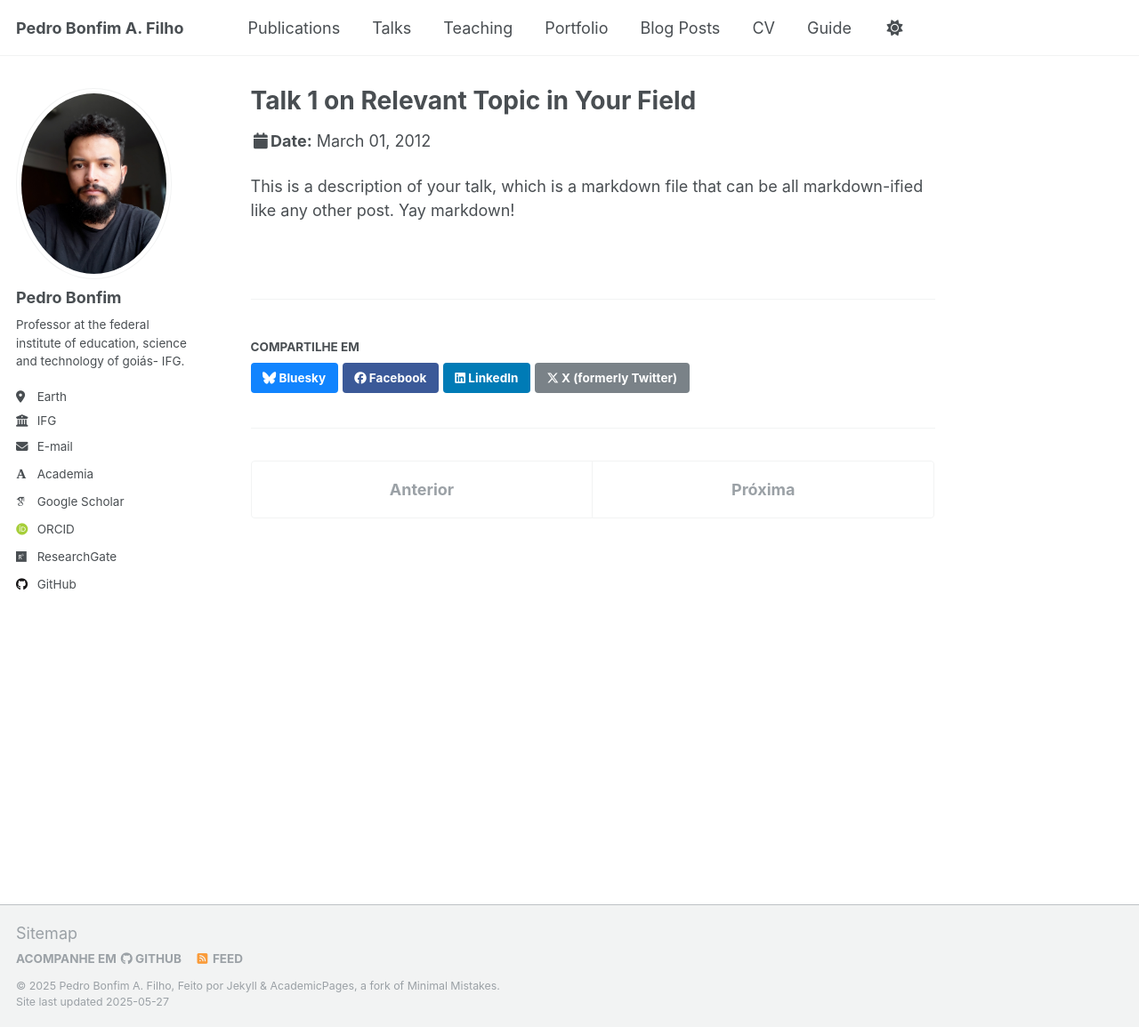
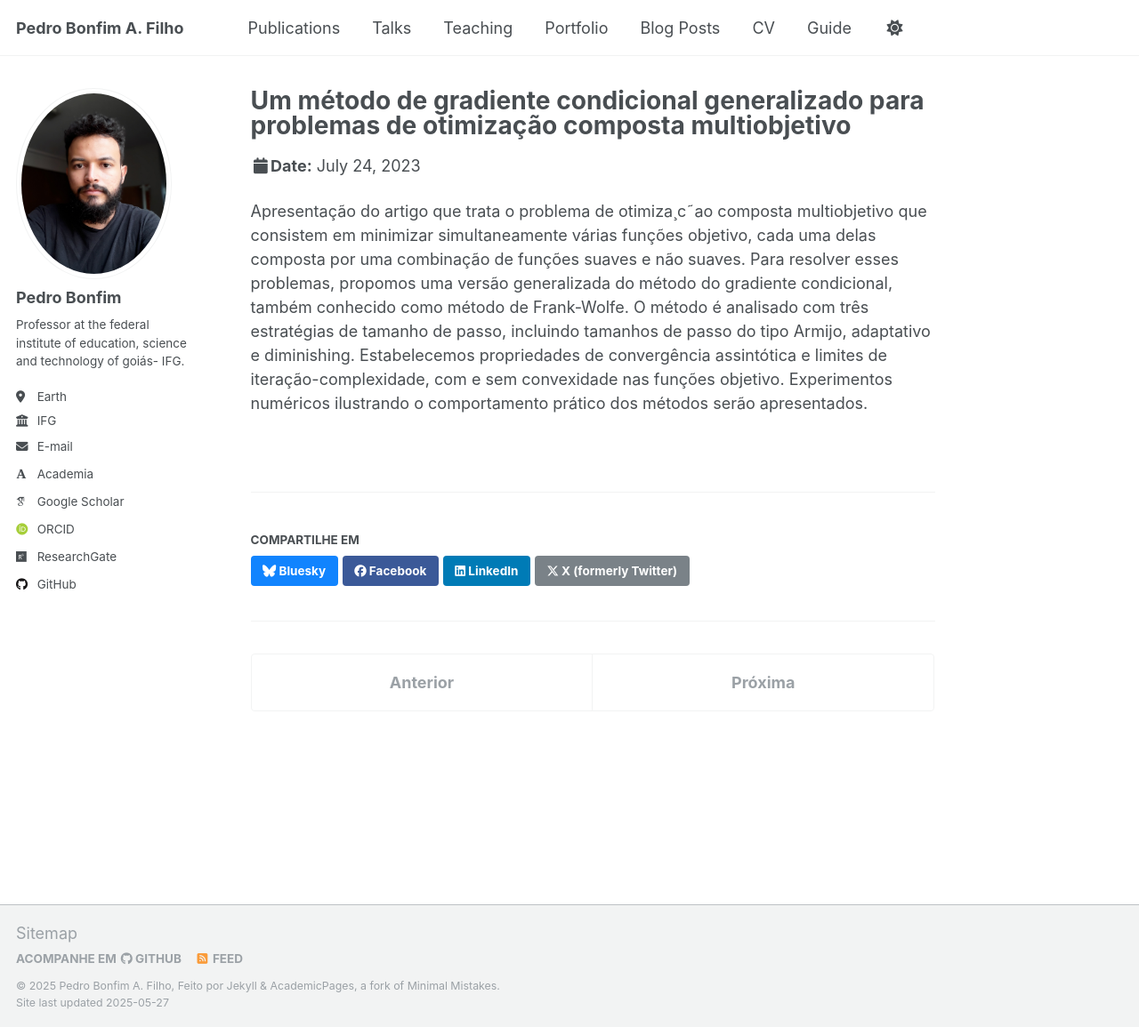
Before and after one commit to pedroassuncaofilho/pedroassuncaofilho.github.io, a Jekyll site: the page built from _talks/2012-03-01-talk-1.md, in a window 1280 px wide and 1155 px high. Shown: the whole window at 89% size. Built offline with Jekyll 4.4.1, drawn with Linux system fonts in a browser that asks for light colours; some web fonts are replaced.

Commit message:
talk-1.md

```diff
--- a/_talks/2012-03-01-talk-1.md
+++ b/_talks/2012-03-01-talk-1.md
@@ -1,11 +1,18 @@
 ---
-title: "Talk 1 on Relevant Topic in Your Field"
+title: "Um método de gradiente condicional generalizado para
+problemas de otimização composta multiobjetivo"
 collection: talks
 type: "Talk"
 permalink: /talks/2012-03-01-talk-1
-venue: "UC San Francisco, Department of Testing"
-date: 2012-03-01
-location: "San Francisco, CA, USA"
+venue: "BR Rio de janeiro, Instituto de matemática pura e aplicada"
+date: 2023-07-24
+location: "Rio de janeiro, RJ, BR"
 ---
 
-This is a description of your talk, which is a markdown file that can be all markdown-ified like any other post. Yay markdown!
+Apresentação do artigo que trata o problema de otimiza¸c˜ao composta multiobjetivo que consistem em minimizar simultaneamente
+várias funções objetivo, cada uma delas composta por uma combinação de funções suaves e não suaves. Para resolver esses problemas, propomos uma versão generalizada do método do gradiente
+condicional, também conhecido como método de Frank-Wolfe. O
+método é analisado com três estratégias de tamanho de passo, incluindo tamanhos de passo do tipo Armijo, adaptativo e diminishing.
+Estabelecemos propriedades de convergência assintótica e limites de
+iteração-complexidade, com e sem convexidade nas funções objetivo. Experimentos numéricos ilustrando o comportamento prático
+dos métodos serão apresentados.
```
